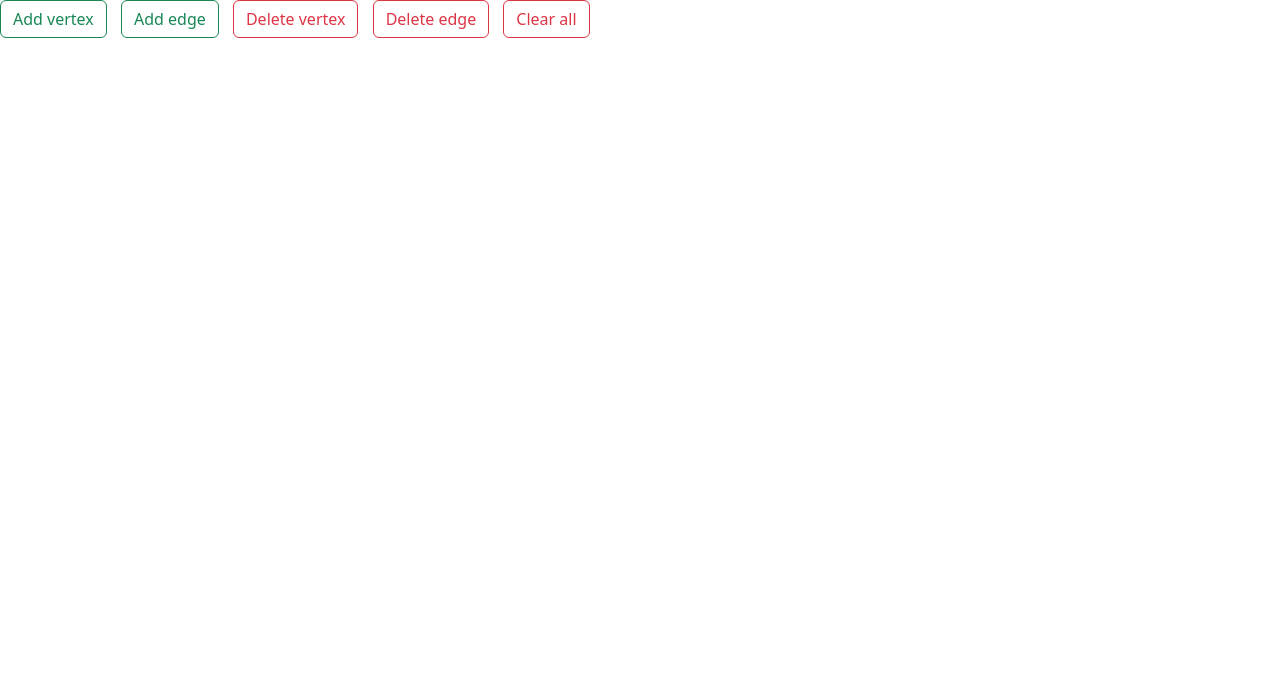
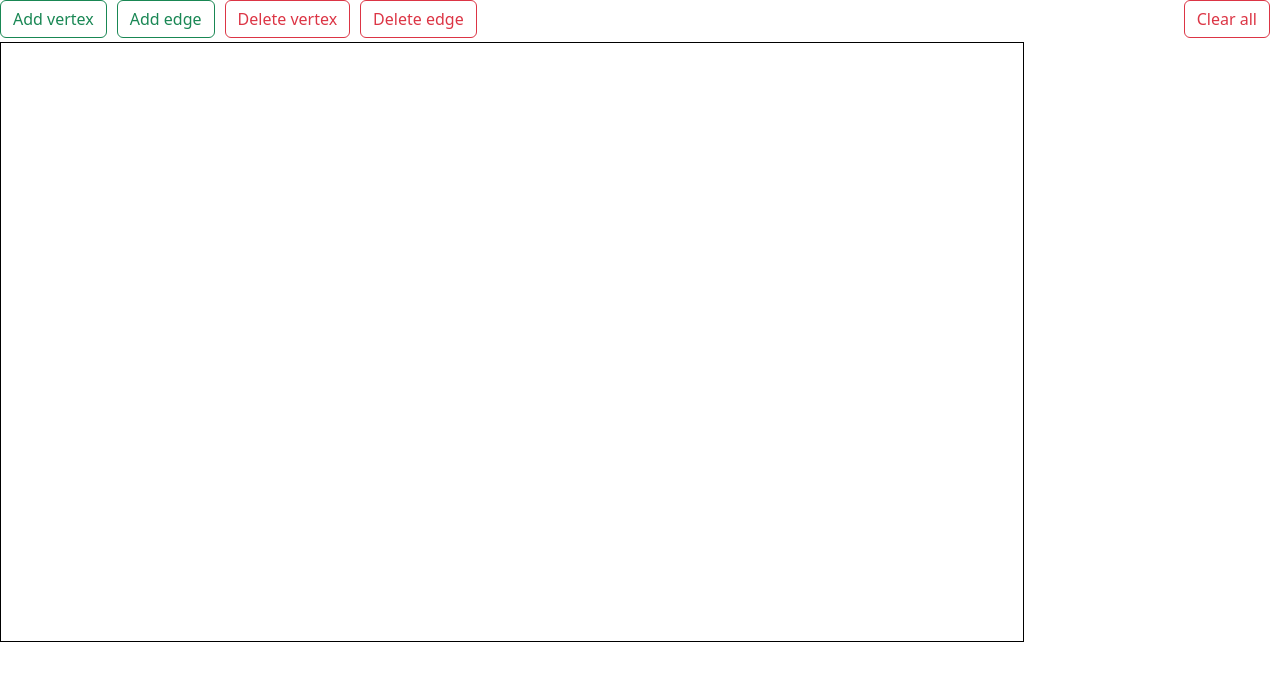
Before and after one commit to vasilikiKar/vasilikiKar.github.io, a plain HTML site: page index.html in a window 1280 px wide. Drawn offline with nearby package versions, Linux system fonts and the light colour scheme.

Commit message:
Add files via upload
Add canvas section

```diff
--- a/index.css
+++ b/index.css
@@ -1,5 +1,22 @@
 .action-buttons {
+    display: flex;
+    justify-content: space-between;
+
     button {
         margin-right: 10px;
     }
+
+    .clear-button {
+        margin-left: auto;
+    }
 }
+
+.canvas-section {
+    #myCanvas {
+        border: 1px solid #000000;
+        height: 600px;
+        width: 80%;
+        margin-top: 4px;
+    }
+
+}
--- a/index.html
+++ b/index.html
@@ -16,7 +16,11 @@
         <button type="button" class="btn btn-outline-success">Add edge</button>
         <button type="button" class="btn btn-outline-danger">Delete vertex</button>
         <button type="button" class="btn btn-outline-danger">Delete edge</button>
-        <button type="button" class="btn btn-outline-danger">Clear all</button>
+        <button type="button" class="clear-button btn btn-outline-danger">Clear all</button>
+    </section>
+
+    <section class="canvas-section">
+        <canvas id="myCanvas"></canvas>
     </section>
 
 
```
